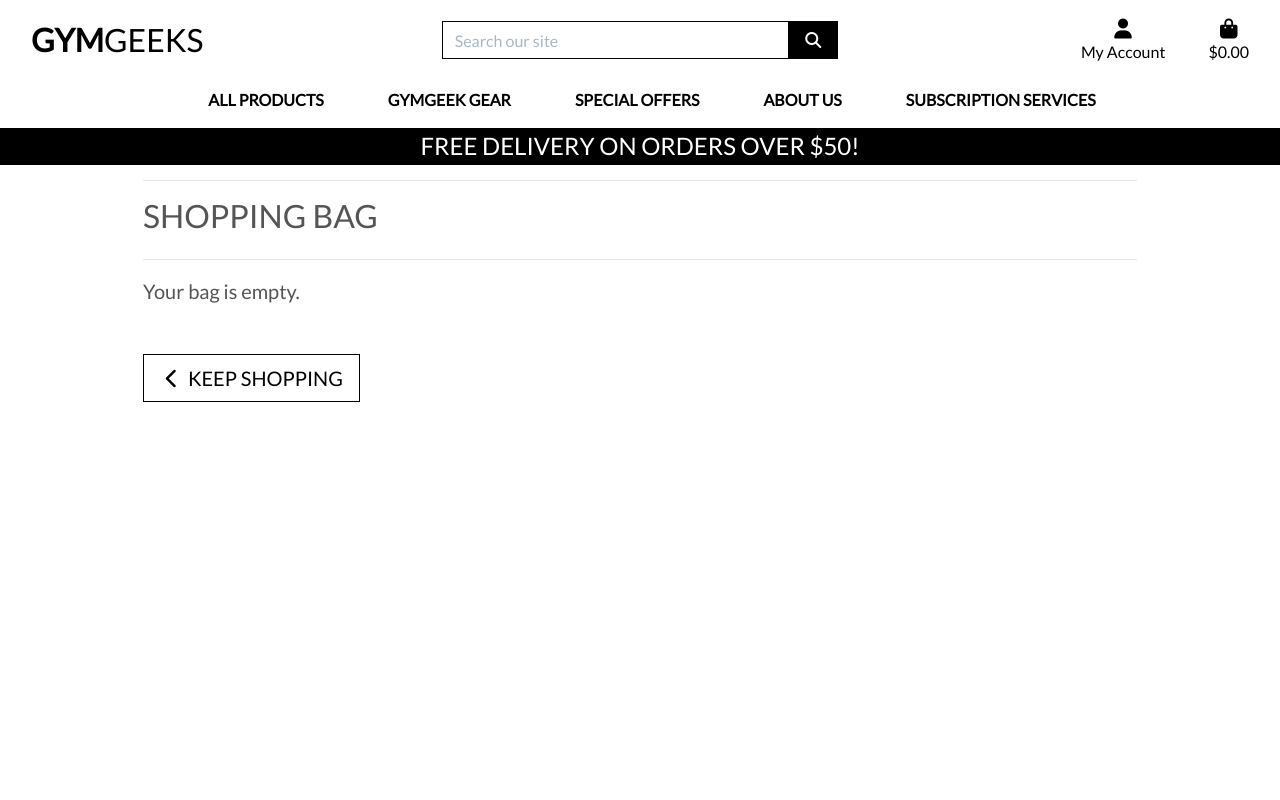
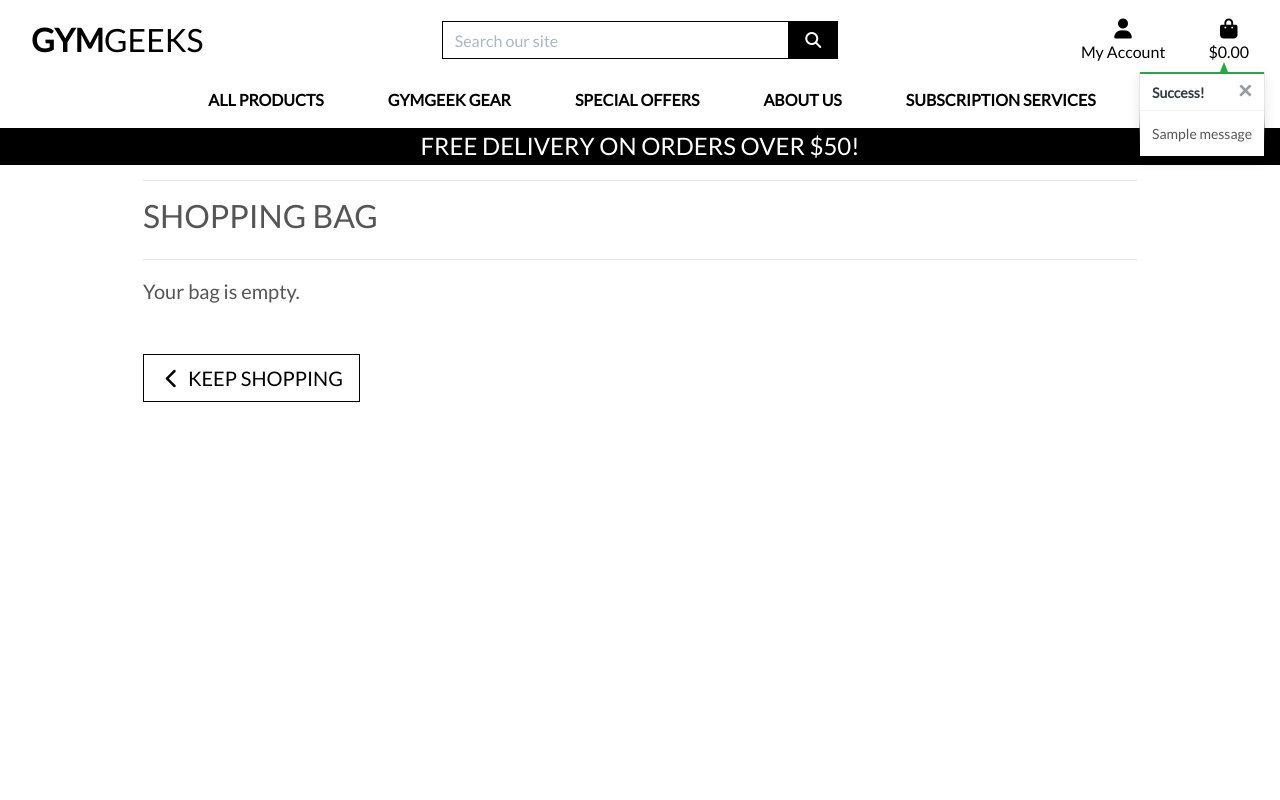
Before and after one commit to healygi/shop, a Django app: page /bag/ in a window 1280 px wide. Run offline with Django 3.2, Linux system fonts and the light colour scheme; tables that the repository leaves empty hold one stand-in row (values such as "Sample post"); one stand-in notice (Sample message) is shown; parts of the project's set-up code (start-up, migrations or seed data) failed here and were passed over; some libraries are stand-ins or nearby versions.

Commit message:
add Toasts

```diff
--- a/bag/views.py
+++ b/bag/views.py
@@ -1,17 +1,19 @@
 from django.shortcuts import render, redirect, reverse, HttpResponse
+from django.contrib import messages
+
+from products.models import Product
 
 # Create your views here.
-
 
 def view_bag(request):
     """ A view that renders the bag contents page """
 
     return render(request, 'bag/bag.html')
 
-
 def add_to_bag(request, item_id):
     """ Add a quantity of the specified product to the shopping bag """
 
+    product = Product.objects.get(pk=item_id)
     quantity = int(request.POST.get('quantity'))
     redirect_url = request.POST.get('redirect_url')
     size = None
@@ -32,6 +34,7 @@ def add_to_bag(request, item_id):
             bag[item_id] += quantity
         else:
             bag[item_id] = quantity
+            messages.success(request, f'Added {product.name} to your bag')
 
     request.session['bag'] = bag
     return redirect(redirect_url)
--- a/shop/settings.py
+++ b/shop/settings.py
@@ -74,6 +74,8 @@ TEMPLATES = [
         },
     },
 ]
+
+MESSAGE_STORAGE = 'django.contrib.messages.storage.session.SessionStorage'
 
 AUTHENTICATION_BACKENDS = (
     # Needed to login by username in Django admin, regardless of `allauth`
--- a/templates/base.html
+++ b/templates/base.html
@@ -110,9 +110,22 @@
             </div>
         </div>
     </header>
-
     {% if messages %}
-        <div class="message-container"></div>
+        <div class="message-container">
+            {% for message in messages %}
+                {% with message.level as level %}
+                    {% if level == 40 %}
+                        {% include 'includes/toasts/toast_error.html' %}
+                    {% elif level == 30 %}
+                        {% include 'includes/toasts/toast_warning.html' %}
+                    {% elif level == 25 %}
+                        {% include 'includes/toasts/toast_success.html' %}
+                    {% else %}
+                        {% include 'includes/toasts/toast_info.html' %}
+                    {% endif %}
+                {% endwith %}
+            {% endfor %}
+        </div>
     {% endif %}
 
     {% block page_header %}
@@ -122,6 +135,9 @@
     {% endblock %}
 
     {% block postloadjs %}
+    <script type="text/javascript">
+        $('.toast').toast('show');
+    </script>
     {% endblock %}
 
 
--- /dev/null
+++ b/templates/includes/toasts/toast_success.html
@@ -0,0 +1,13 @@
+<div class="toast custom-toast rounded-0 border-top-0" data-autohide="false">
+    <div class="arrow-up arrow-success"></div>
+    <div class="w-100 toast-capper bg-success"></div>
+    <div class="toast-header bg-white text-dark">
+        <strong class="mr-auto">Success!</strong>
+        <button type="button" class="ml-2 mb-1 close text-dark" data-dismiss="toast" aria-label="Close">
+            <span aria-hidden="true">&times;</span>
+        </button>
+    </div>
+    <div class="toast-body bg-white">
+        {{ message }}
+    </div>
+</div>
```
Also changed, not shown: templates/includes/toasts/toast_error.html (added, +13 -0 lines), templates/includes/toasts/toast_info.html (added, +13 -0 lines), templates/includes/toasts/toast_warning.html (added, +13 -0 lines).
